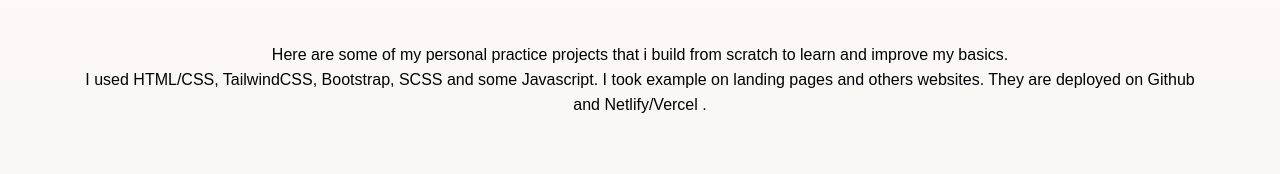
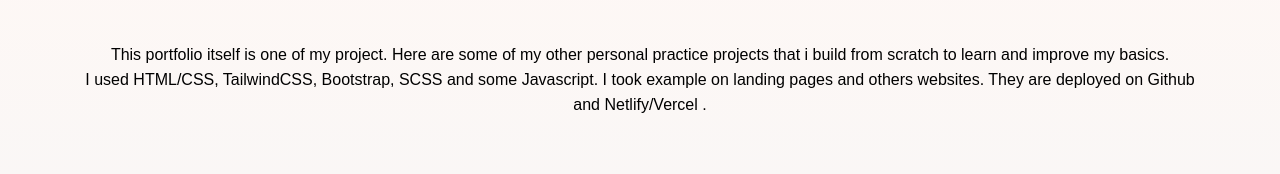
Before and after one commit to mahita098/mahita-portfolio, a website: page public/projects.html in a window 1280 px wide. Shown: the part 90-264 px from the top of the page. Drawn offline with Linux system fonts and the light colour scheme; files whose address does not match are found by name; a web font is replaced by a local one.

Commit message:
project intro modified

```diff
--- a/public/projects.html
+++ b/public/projects.html
@@ -38,8 +38,9 @@
     <main>
       <div class="projectheader">
         <p>
-          Here are some of my personal practice projects that i build from
-          scratch to learn and improve my basics.<br />
+          This portfolio itself is one of my project. Here are some of my other
+          personal practice projects that i build from scratch to learn and
+          improve my basics.<br />
           I used HTML/CSS, TailwindCSS, Bootstrap, SCSS and some Javascript. I
           took example on landing pages and others websites. They are deployed
           on Github and Netlify/Vercel .
```
